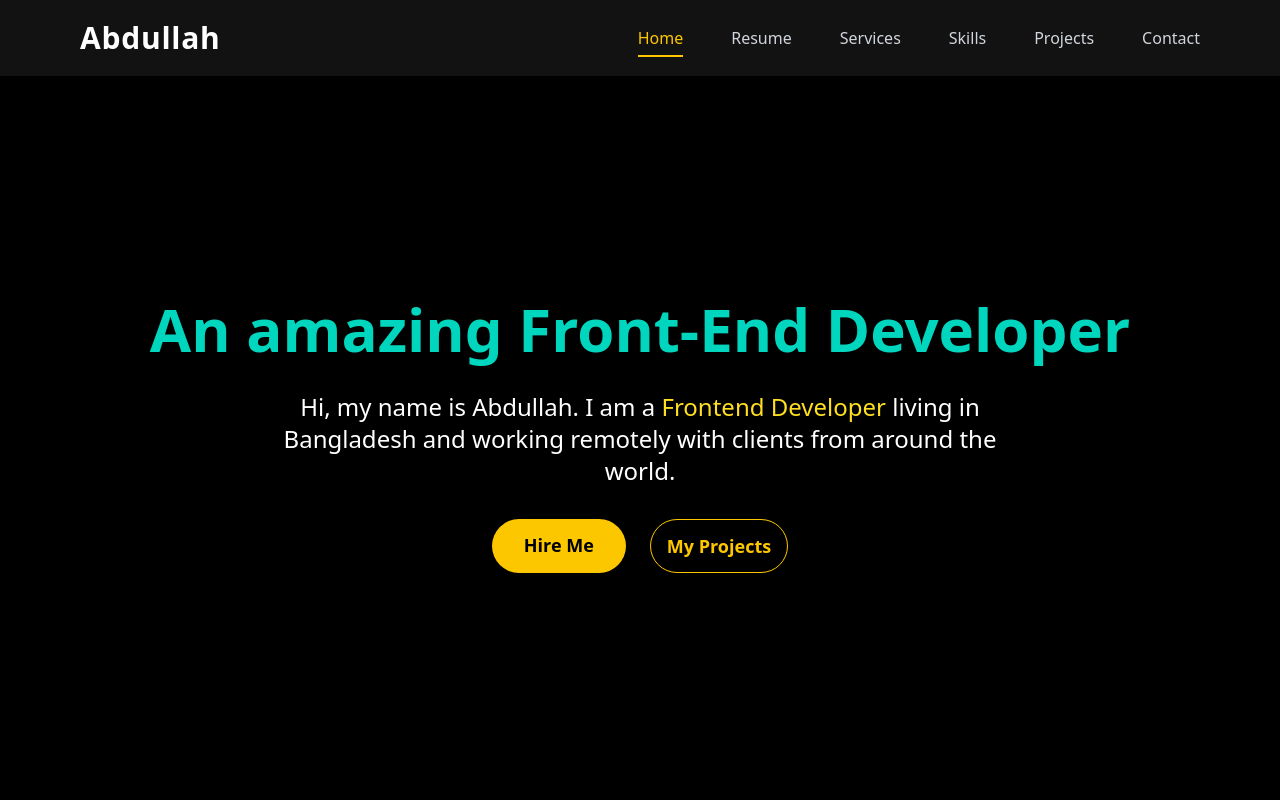
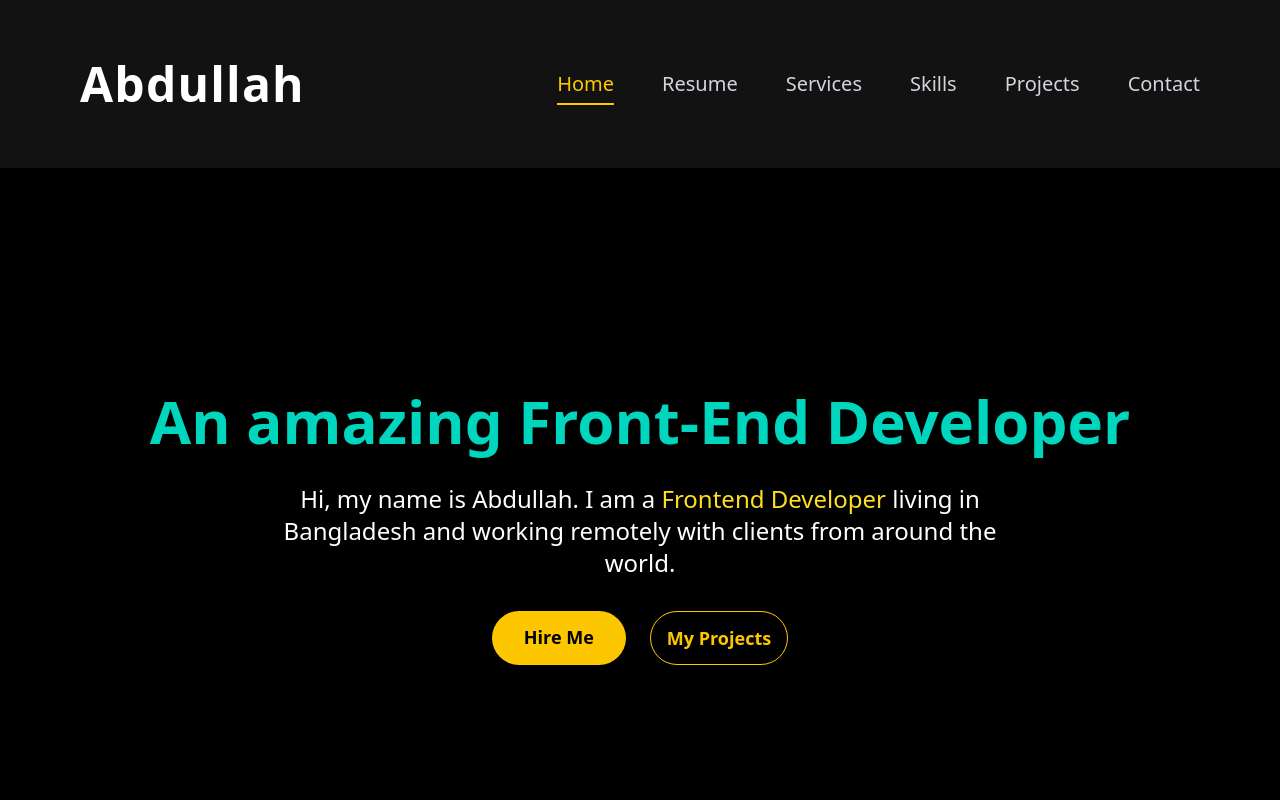
Before and after one commit to MD-ABDULLAH24/newPortfolio, a React (Vite) app: page / in a window 1280 px wide. Shown: the top 800 px of the page. Built offline with nearby package versions, Linux system fonts and the light colour scheme.

Commit message:
Add new work or update files

```diff
--- a/src/Components/Header.jsx
+++ b/src/Components/Header.jsx
@@ -32,12 +32,11 @@ const Header = () => {
   }, []);
 
   const handleClick = (href, e) => {
-    e.preventDefault(); // Prevent default anchor jump
+    e.preventDefault();
 
     setActive(href);
     setMenuOpen(false);
 
-    // Smooth scroll to the section
     const section = document.querySelector(href);
     if (section) {
       section.scrollIntoView({ behavior: "smooth" });
@@ -46,9 +45,9 @@ const Header = () => {
 
   return (
     <header className="bg-[#121212] sticky top-0 z-50 shadow-lg">
-      <div className="max-w-[1200px] mx-auto flex items-center justify-between px-6 md:px-10 py-5">
+      <div className="max-w-[1200px] mx-auto flex items-center justify-between px-6 md:px-10 py-5 md:py-15">
         {/* Logo */}
-        <div className="font-extrabold text-white text-3xl tracking-wide cursor-pointer hover:text-yellow-400 transition">
+        <div className="font-extrabold  text-white text-3xl md:text-5xl tracking-wide cursor-pointer hover:text-yellow-400 transition">
           <a href="#hero" onClick={(e) => handleClick("#hero", e)}>
             Abdullah
           </a>
@@ -88,14 +87,13 @@ const Header = () => {
                 <a
                   href={link.href}
                   onClick={(e) => handleClick(link.href, e)}
-                  className={`relative font-medium no-underline pb-1 transition-colors duration-300 ${
+                  className={`relative font-medium no-underline pb-1 transition-colors duration-300 text-lg md:text-xl ${
                     active === link.href
                       ? "text-yellow-400"
                       : "text-gray-300 hover:text-yellow-400"
                   }`}
                 >
                   {link.label}
-                  {/* Underline animation */}
                   <span
                     className={`absolute left-0 -bottom-1 h-[2px] w-full bg-yellow-400 transition-all duration-300 ${
                       active === link.href ? "scale-x-100" : "scale-x-0"
@@ -117,7 +115,7 @@ const Header = () => {
                 <a
                   href={link.href}
                   onClick={(e) => handleClick(link.href, e)}
-                  className={`block font-medium no-underline pb-1 border-b-2 transition-colors duration-300 ${
+                  className={`block font-medium no-underline pb-1 border-b-2 transition-colors duration-300 text-lg ${
                     active === link.href
                       ? "text-yellow-400 border-yellow-400"
                       : "text-gray-300 border-transparent hover:text-yellow-400 hover:border-yellow-400"
```
